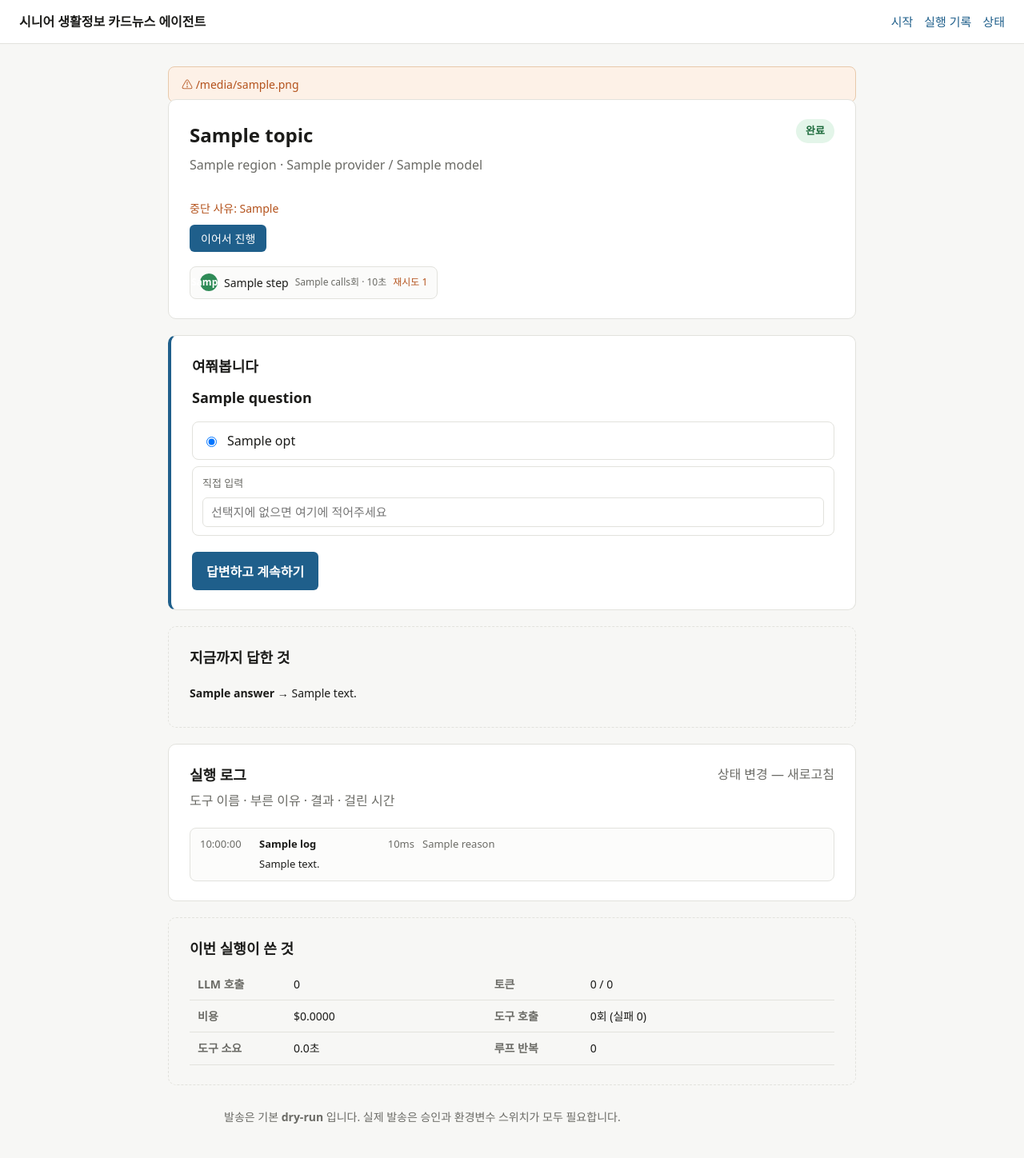
After one commit to nike1137-svg/senior-cardnews-agent, a FastAPI app: template app/templates/run.html in a window 1280 px wide. The commit adds this page. Shown: the whole page at 80% size. Run offline with FastAPI, Linux system fonts and the light colour scheme; the template is opened without the code that fills it: most values are stand-ins (such as "Sample title", 1, 10 or a date in 2020); data that the repository does not hold is empty.

Commit message:
질문/재개 화면 + SSE 실행 로그 패널
화면
- 시작 / 진행 / 실행 기록 / 없는 실행
- 진행 화면: 단계 진행바(소요시간·재시도) · 질문 카드 · 실행 로그 · 사용량
- 실행 로그에 도구명·부른 이유·결과·소요시간이 실시간으로 흐른다

SSE
- 외부 CDN 없이 브라우저 기본 EventSource 사용. 배포 환경에서 CDN 이 막혀도 돈다
- 대기·종료 상태에서는 서버가 스트림을 정상 종료한다 (오류가 아님을 화면에 표시)
- 처음 상태와 달라졌을 때만 새로고침 — 안 그러면 대기 화면에서 무한 반복된다

runner.py 백그라운드 실행 + 재시작 복구
- 요청은 즉시 응답하고 루프는 뒤에서 돈다
- 기동 시 running 인 실행을 찾아 이어붙인다 (루브릭 3번)

state.py 추가 — usage_of / step_timing / logs_after
- step_timing 은 어느 단계가 병목인지 보기 위한 단계별 집계다

실물 검증
- 답변 제출 -> 루프 재개 -> 다음 단계 진입까지 확인
- 같은 답 두 번 제출: 첫 답만 저장됨
- 지난 질문(version 99)에 답: stale 안내, 새 작업 시작 안 함
- 검색 실패 -> 사람이 건너뛰기 선택 -> 날씨로 대체 수집 -> 주제 후보 제시

Co-Authored-By: Claude Opus 5 <noreply@anthropic.com>

```diff
--- a/app/main.py
+++ b/app/main.py
@@ -6,9 +6,10 @@ from pathlib import Path
 from fastapi import FastAPI
 from fastapi.staticfiles import StaticFiles
 
+from app.agent import runner
 from app.config import get_settings
 from app.db import init_db
-from app.routes import pages
+from app.routes import api, pages
 
 BASE_DIR = Path(__file__).resolve().parent
 
@@ -17,9 +18,9 @@ BASE_DIR = Path(__file__).resolve().parent
 async def lifespan(app: FastAPI):
     get_settings().ensure_dirs()
     init_db()
-    # TODO(4단계): status='running' 인 실행을 찾아 중단 지점부터 재개한다.
-    #   asyncio 백그라운드 태스크는 프로세스가 죽으면 유실되지만,
-    #   상태 정본이 SQLite 에 있으므로 기동 시 이어갈 수 있다 (D-012).
+    # 재시작 복구 — 백그라운드 태스크는 프로세스가 죽으면 유실되지만
+    # 상태 정본이 SQLite 에 있으므로 기동 시 이어갈 수 있다 (D-012, 루브릭 3번).
+    await runner.recover()
     yield
 
 
@@ -30,3 +31,4 @@ app = FastAPI(
 
 app.mount("/static", StaticFiles(directory=BASE_DIR / "static"), name="static")
 app.include_router(pages.router)
+app.include_router(api.router)
--- /dev/null
+++ b/app/routes/api.py
@@ -0,0 +1,118 @@
+"""동작 라우트 — 실행 시작 / 답변 제출 / 실행 로그 스트림.
+
+로그는 SSE(Server-Sent Events)로 밀어준다. 폴링보다 가볍고, 브라우저 기본 기능이라
+외부 라이브러리가 필요 없다. 배포 환경에서 CDN 이 막혀도 그대로 돈다.
+"""
+
+from __future__ import annotations
+
+import asyncio
+import json
+
+from fastapi import APIRouter, Form, Request
+from fastapi.responses import RedirectResponse, StreamingResponse
+
+from app.agent import runner, state
+from app.config import get_settings
+
+router = APIRouter()
+
+
+@router.post("/runs")
+async def start_run(topic: str = Form(...), region: str = Form("")):
+    s = get_settings()
+    model = s.gemini_model if s.llm_provider == "gemini" else s.openai_model
+    run_id = state.create_run(topic.strip(), region.strip(), s.llm_provider, model)
+    runner.kick(run_id)
+    return RedirectResponse(f"/runs/{run_id}", status_code=303)
+
+
+@router.post("/runs/{run_id}/answer")
+async def submit_answer(
+    run_id: str,
+    question_id: str = Form(...),
+    version: int = Form(...),
+    answer: list[str] = Form(default=[]),
+    free_text: str = Form(""),
+):
+    """답을 저장하고 루프를 다시 깨운다.
+
+    같은 답을 두 번 보내도 한 번만 실행된다 (state.answer 가 막는다).
+    지난 질문에 뒤늦게 답하면 안내만 하고 새 작업을 시작하지 않는다.
+    """
+    value: object = answer if len(answer) != 1 else answer[0]
+    if free_text.strip():
+        value = free_text.strip() if not answer else {"선택": value, "직접입력": free_text.strip()}
+
+    try:
+        state.answer(run_id, question_id, int(version), value)
+    except state.StaleAnswer:
+        return RedirectResponse(f"/runs/{run_id}?stale=1", status_code=303)
+
+    runner.kick(run_id)
+    return RedirectResponse(f"/runs/{run_id}", status_code=303)
+
+
+@router.post("/runs/{run_id}/resume")
+async def resume(run_id: str):
+    """멈춘 실행을 사람이 다시 밀어준다 (상한 도달·예외 뒤)."""
+    run = state.get_run(run_id)
+    if run and run.status in ("stopped", "failed"):
+        state.set_status(run_id, "running")
+    runner.kick(run_id)
+    return RedirectResponse(f"/runs/{run_id}", status_code=303)
+
+
+def _log_line(r: dict) -> dict:
+    return {
+        "id": r["id"],
+        "at": (r["created_at"] or "")[11:19],
+        "step": r["step_no"],
+        "tool": r["tool_name"],
+        "reason": (r["reason"] or "")[:160],
+        "summary": (r["output_summary"] or "")[:400],
+        "ok": bool(r["ok"]),
+        "label": r["error_label"],
+        "ms": r["duration_ms"] or 0,
+    }
+
+
+@router.get("/runs/{run_id}/events")
+async def events(run_id: str, request: Request, after: int = 0):
+    """실행 로그 스트림. 도구명·호출 이유·결과·소요시간이 실시간으로 흐른다."""
+
+    async def gen():
+        last_id = after
+        last_status = None
+        yield ": connected\n\n"
+
+        while True:
+            if await request.is_disconnected():
+                break
+
+            for row in state.logs_after(run_id, last_id):
+                last_id = row["id"]
+                yield f"event: log\ndata: {json.dumps(_log_line(row), ensure_ascii=False)}\n\n"
+
+            run = state.get_run(run_id)
+            status = run.status if run else "gone"
+            payload = {
+                "status": status,
+                "loop_count": run.loop_count if run else 0,
+                "stop_reason": run.stop_reason if run else None,
+                "usage": state.usage_of(run_id),
+                "steps": state.step_timing(run_id),
+                "changed": status != last_status,
+            }
+            yield f"event: status\ndata: {json.dumps(payload, ensure_ascii=False)}\n\n"
+            last_status = status
+
+            if status in ("done", "stopped", "failed", "waiting_for_user", "gone"):
+                break
+            await asyncio.sleep(1.0)
+
+    return StreamingResponse(
+        gen(),
+        media_type="text/event-stream",
+        headers={"Cache-Control": "no-cache", "X-Accel-Buffering": "no"},
+    )
--- a/app/static/app.css
+++ b/app/static/app.css
@@ -88,3 +88,95 @@ h2 { margin: 0 0 10px; font-size: 18px; }
   font-size: 14px;
   color: var(--muted);
 }
+
+/* ── 진행 화면 ─────────────────────────────────────────── */
+main { max-width: 900px; }
+
+.banner {
+  max-width: 900px;
+  margin: 16px auto -4px;
+  padding: 10px 16px;
+  background: #eef3f8;
+  border: 1px solid var(--line);
+  border-radius: 8px;
+  font-size: 14px;
+}
+.banner.warn { background: #fdf1e7; border-color: #e8c9ab; color: var(--warn); }
+
+.runhead { display: flex; align-items: flex-start; justify-content: space-between; gap: 16px; }
+.runhead h1, .runhead h2 { margin: 0 0 4px; }
+
+.badge {
+  padding: 4px 12px; border-radius: 999px; font-size: 13px; font-weight: 700;
+  white-space: nowrap; background: #e9edf2; color: #47505e;
+}
+.badge.s-running { background: #e3f0ff; color: #1a5fa8; }
+.badge.s-waiting_for_user { background: #fdf0dc; color: #9a6512; }
+.badge.s-done { background: #e3f5e9; color: #1d6b3c; }
+.badge.s-stopped, .badge.s-failed { background: #fbe6e2; color: #a33c26; }
+
+.stepbar { display: flex; flex-wrap: wrap; gap: 8px; list-style: none; margin: 18px 0 0; padding: 0; }
+.stepbar li {
+  display: flex; align-items: center; gap: 8px;
+  padding: 8px 12px; border: 1px solid var(--line); border-radius: 8px;
+  font-size: 14px; background: #fbfbfa;
+}
+.stepbar .n {
+  width: 22px; height: 22px; border-radius: 50%; background: #d9dee6; color: #4a5261;
+  display: inline-flex; align-items: center; justify-content: center; font-size: 12px; font-weight: 700;
+}
+.stepbar li.st-running { border-color: var(--accent); background: #f2f8ff; }
+.stepbar li.st-running .n { background: var(--accent); color: #fff; }
+.stepbar li.st-done .n { background: #2f8b57; color: #fff; }
+.stepbar .ms { color: var(--muted); font-size: 12px; }
+.stepbar .rt { color: var(--warn); font-size: 12px; }
+
+.ask { border-left: 4px solid var(--accent); }
+.ask .q { font-size: 18px; font-weight: 700; margin: 0 0 14px; }
+.opt {
+  display: flex; align-items: center; gap: 10px;
+  padding: 10px 12px; margin-bottom: 8px;
+  border: 1px solid var(--line); border-radius: 8px; cursor: pointer;
+}
+.opt:hover { background: #f5f8fc; }
+.opt.free { flex-direction: column; align-items: stretch; gap: 6px; cursor: default; }
+.opt.free .lbl { font-size: 13px; color: var(--muted); }
+.opt.free input { padding: 9px 10px; border: 1px solid var(--line); border-radius: 6px; font-size: 15px; }
+.ask button {
+  margin-top: 12px; padding: 12px 18px; font-size: 16px; font-weight: 700;
+  color: #fff; background: var(--accent); border: 0; border-radius: 6px; cursor: pointer;
+}
+button.small {
+  margin-top: 8px; padding: 7px 14px; font-size: 14px;
+  background: var(--accent); color: #fff; border: 0; border-radius: 6px; cursor: pointer;
+}
+
+.log { list-style: none; margin: 8px 0 0; padding: 0; max-height: 420px; overflow-y: auto;
+       border: 1px solid var(--line); border-radius: 8px; background: #fcfcfb; }
+.log li {
+  display: grid; grid-template-columns: 64px 116px 68px 1fr; gap: 4px 10px;
+  padding: 9px 12px; border-bottom: 1px solid #eee; font-size: 13px;
+}
+.log li:last-child { border-bottom: 0; }
+.log .t { color: var(--muted); font-variant-numeric: tabular-nums; }
+.log .tool { font-weight: 700; }
+.log .ms { color: var(--muted); text-align: right; font-variant-numeric: tabular-nums; }
+.log .why { color: var(--muted); }
+.log .sum { grid-column: 2 / -1; color: var(--ink); }
+.log .lb { grid-column: 2 / -1; color: var(--warn); font-weight: 700; }
+.log li.ng { background: #fdf4f2; }
+.log li.ng .tool { color: var(--warn); }
+
+.usage { border-collapse: collapse; width: 100%; font-size: 14px; }
+.usage th, .usage td { padding: 8px 10px; border-bottom: 1px solid var(--line); text-align: left; }
+.usage th { color: var(--muted); font-weight: 600; width: 120px; }
+
+.runs { border-collapse: collapse; width: 100%; font-size: 14px; margin-top: 12px; }
+.runs th, .runs td { padding: 9px 10px; border-bottom: 1px solid var(--line); text-align: left; }
+.runs th { color: var(--muted); font-weight: 600; }
+.runs a { color: var(--accent); text-decoration: none; font-weight: 600; }
+
+.answers { list-style: none; margin: 0; padding: 0; }
+.answers li { padding: 7px 0; border-bottom: 1px solid var(--line); font-size: 14px; }
+.answers li:last-child { border-bottom: 0; }
+.small { font-size: 12px; }
--- a/app/templates/base.html
+++ b/app/templates/base.html
@@ -11,10 +11,8 @@
     <a class="brand" href="/">시니어 생활정보 카드뉴스 에이전트</a>
     <nav>
       <a href="/">시작</a>
-      <span class="muted">진행</span>
-      <span class="muted">검수</span>
-      <span class="muted">결과</span>
-      <span class="muted">실행 기록</span>
+      <a href="/runs">실행 기록</a>
+      <a href="/healthz">상태</a>
     </nav>
   </header>
 
--- /dev/null
+++ b/app/templates/run.html
@@ -0,0 +1,180 @@
+{% extends "base.html" %}
+
+{% block content %}
+{% if fault_banner %}
+<p class="banner warn">⚠ {{ fault_banner }}</p>
+{% endif %}
+{% if stale %}
+<p class="banner">지난 질문입니다. 새 작업을 시작하지 않았습니다.</p>
+{% endif %}
+
+<section class="card">
+  <div class="runhead">
+    <div>
+      <h1>{{ run.topic }}</h1>
+      <p class="lead">{{ run.region or "지역 지정 없음" }} · {{ run.provider }} / {{ run.model }}</p>
+    </div>
+    <span class="badge s-{{ run.status }}">
+      {% if run.status == "running" %}진행 중
+      {% elif run.status == "waiting_for_user" %}답변 대기
+      {% elif run.status == "done" %}완료
+      {% elif run.status == "stopped" %}중단됨
+      {% elif run.status == "failed" %}실패
+      {% else %}{{ run.status }}{% endif %}
+    </span>
+  </div>
+
+  {% if run.stop_reason %}
+  <p class="note">중단 사유: {{ run.stop_reason }}</p>
+  <form method="post" action="/runs/{{ run.run_id }}/resume">
+    <button class="small" type="submit">이어서 진행</button>
+  </form>
+  {% endif %}
+
+  <ol class="stepbar">
+    {% for s in steps %}
+    <li class="st-{{ s.status }}">
+      <span class="n">{{ s.step_no }}</span>
+      <span class="nm">{{ s.name }}</span>
+      {% if s.calls %}<span class="ms">{{ s.calls }}회 · {{ (s.tool_ms / 1000) | round(1) }}초</span>{% endif %}
+      {% if s.retry_count %}<span class="rt">재시도 {{ s.retry_count }}</span>{% endif %}
+    </li>
+    {% endfor %}
+  </ol>
+</section>
+
+{% if question %}
+<section class="card ask">
+  <h2>여쭤봅니다</h2>
+  <p class="q">{{ question.question }}</p>
+  <form method="post" action="/runs/{{ run.run_id }}/answer">
+    <input type="hidden" name="question_id" value="{{ question.question_id }}">
+    <input type="hidden" name="version" value="{{ question.version }}">
+    {% for opt in question.options %}
+    <label class="opt">
+      <input type="{{ 'checkbox' if question.multi_select else 'radio' }}"
+             name="answer" value="{{ opt }}" {% if loop.first and not question.multi_select %}checked{% endif %}>
+      <span>{{ opt }}</span>
+    </label>
+    {% endfor %}
+    <label class="opt free">
+      <span class="lbl">직접 입력</span>
+      <input type="text" name="free_text" placeholder="선택지에 없으면 여기에 적어주세요" autocomplete="off">
+    </label>
+    <button type="submit">답변하고 계속하기</button>
+  </form>
+</section>
+{% endif %}
+
+{% if answers %}
+<section class="card subtle">
+  <h2>지금까지 답한 것</h2>
+  <ul class="answers">
+    {% for a in answers %}<li><b>{{ a.question }}</b> → {{ a.answer }}</li>{% endfor %}
+  </ul>
+</section>
+{% endif %}
+
+<section class="card">
+  <div class="runhead">
+    <h2>실행 로그</h2>
+    <span class="muted" id="conn">연결 중…</span>
+  </div>
+  <p class="lead">도구 이름 · 부른 이유 · 결과 · 걸린 시간</p>
+  <ul class="log" id="log">
+    {% for l in logs %}
+    <li class="{{ 'ok' if l.ok else 'ng' }}">
+      <span class="t">{{ l.created_at[11:19] }}</span>
+      <span class="tool">{{ l.tool_name }}</span>
+      <span class="ms">{{ l.duration_ms }}ms</span>
+      <span class="why">{{ l.reason }}</span>
+      <span class="sum">{{ l.output_summary }}</span>
+      {% if l.error_label %}<span class="lb">{{ l.error_label }}</span>{% endif %}
+    </li>
+    {% endfor %}
+  </ul>
+</section>
+
+<section class="card subtle">
+  <h2>이번 실행이 쓴 것</h2>
+  <table class="usage" id="usage">
+    <tr><th>LLM 호출</th><td id="u-calls">{{ usage.llm_calls }}</td>
+        <th>토큰</th><td id="u-tok">{{ usage.prompt_tokens }} / {{ usage.completion_tokens }}</td></tr>
+    <tr><th>비용</th><td id="u-usd">${{ '%.4f' % usage.usd }}</td>
+        <th>도구 호출</th><td id="u-tools">{{ usage.tool_calls }}회 (실패 {{ usage.tool_fails }})</td></tr>
+    <tr><th>도구 소요</th><td id="u-ms">{{ (usage.tool_ms / 1000) | round(1) }}초</td>
+        <th>루프 반복</th><td id="u-loop">{{ run.loop_count }}</td></tr>
+  </table>
+</section>
+
+<script>
+(function () {
+  const RUN_ID = {{ run.run_id | tojson }};
+  const INITIAL = {{ run.status | tojson }};
+  const list = document.getElementById('log');
+  const conn = document.getElementById('conn');
+  let lastId = {{ (logs | map(attribute='id') | max) if logs else 0 }};
+
+  function esc(s) { const d = document.createElement('div'); d.textContent = s || ''; return d.innerHTML; }
+
+  function append(d) {
+    const li = document.createElement('li');
+    li.className = d.ok ? 'ok' : 'ng';
+    li.innerHTML =
+      '<span class="t">' + esc(d.at) + '</span>' +
+      '<span class="tool">' + esc(d.tool) + '</span>' +
+      '<span class="ms">' + d.ms + 'ms</span>' +
+      '<span class="why">' + esc(d.reason) + '</span>' +
+      '<span class="sum">' + esc(d.summary) + '</span>' +
+      (d.label ? '<span class="lb">' + esc(d.label) + '</span>' : '');
+    list.appendChild(li);
+    li.scrollIntoView({ block: 'nearest' });
+  }
+
+  const es = new EventSource('/runs/' + RUN_ID + '/events?after=' + lastId);
+  let closedOnPurpose = false;
+
+  es.onopen = function () { conn.textContent = '실시간 연결됨'; };
+  es.onerror = function () {
+    if (!closedOnPurpose) conn.textContent = '연결 끊김';
+  };
+
+  es.addEventListener('log', function (e) {
+    const d = JSON.parse(e.data);
+    if (d.id <= lastId) return;
+    lastId = d.id;
+    append(d);
+  });
+
+  es.addEventListener('status', function (e) {
+    const d = JSON.parse(e.data);
+    const u = d.usage;
+    document.getElementById('u-calls').textContent = u.llm_calls;
+    document.getElementById('u-tok').textContent = u.prompt_tokens + ' / ' + u.completion_tokens;
+    document.getElementById('u-usd').textContent = '$' + u.usd.toFixed(4);
+    document.getElementById('u-tools').textContent = u.tool_calls + '회 (실패 ' + u.tool_fails + ')';
+    document.getElementById('u-ms').textContent = (u.tool_ms / 1000).toFixed(1) + '초';
+    document.getElementById('u-loop').textContent = d.loop_count;
+
+    // 처음 열었을 때와 상태가 달라졌을 때만 새로고침한다.
+    // 그냥 새로고침하면 대기 화면에서 무한 반복된다.
+    if (d.status !== INITIAL) {
+      conn.textContent = '상태 변경 — 새로고침';
+      closedOnPurpose = true;
+      es.close();
+      setTimeout(function () { location.reload(); }, 500);
+      return;
+    }
+
+    // 대기·종료 상태에서는 서버가 스트림을 정상 종료한다. 오류가 아니다.
+    if (d.status === 'waiting_for_user') {
+      conn.textContent = '답변을 기다리는 중';
+      closedOnPurpose = true; es.close();
+    } else if (d.status === 'done' || d.status === 'stopped' || d.status === 'failed') {
+      conn.textContent = '실행 종료 (' + d.status + ')';
+      closedOnPurpose = true; es.close();
+    }
+  });
+})();
+</script>
+{% endblock %}
```
Also changed, not shown: app/agent/runner.py (added, +55 -0 lines), app/agent/state.py (+39 -0 lines), app/routes/pages.py (+41 -7 lines), app/templates/missing.html (added, +9 -0 lines), app/templates/runs.html (added, +34 -0 lines), app/templates/start.html (+20 -3 lines), .claude/launch.json (added).
